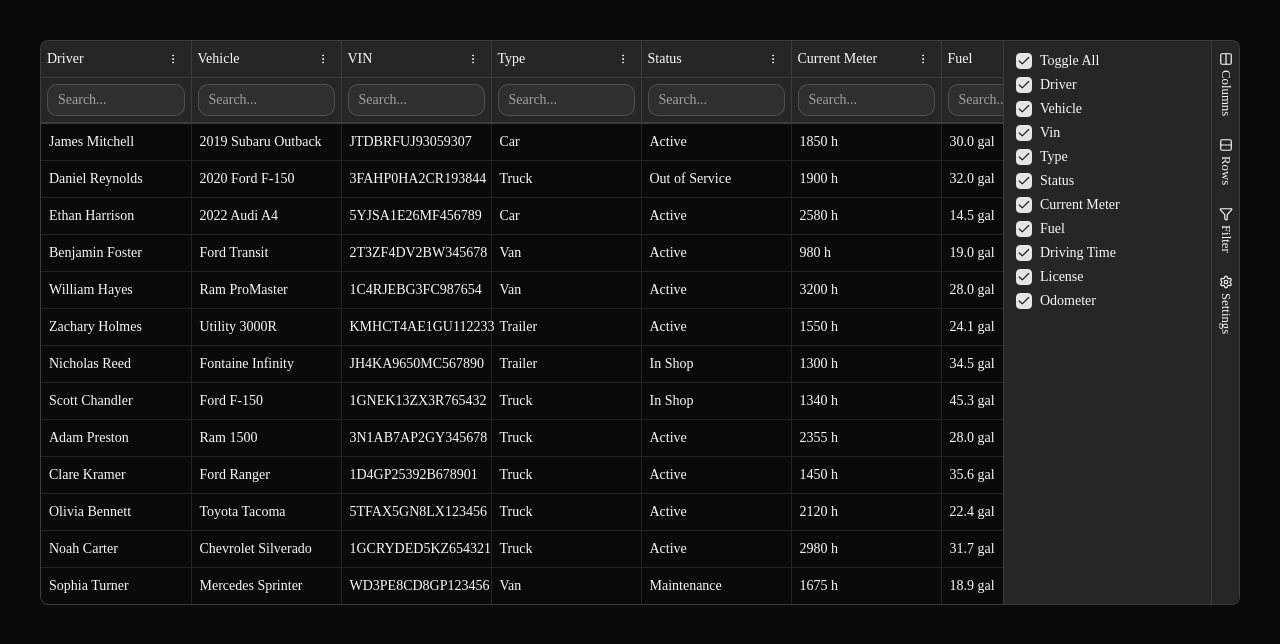
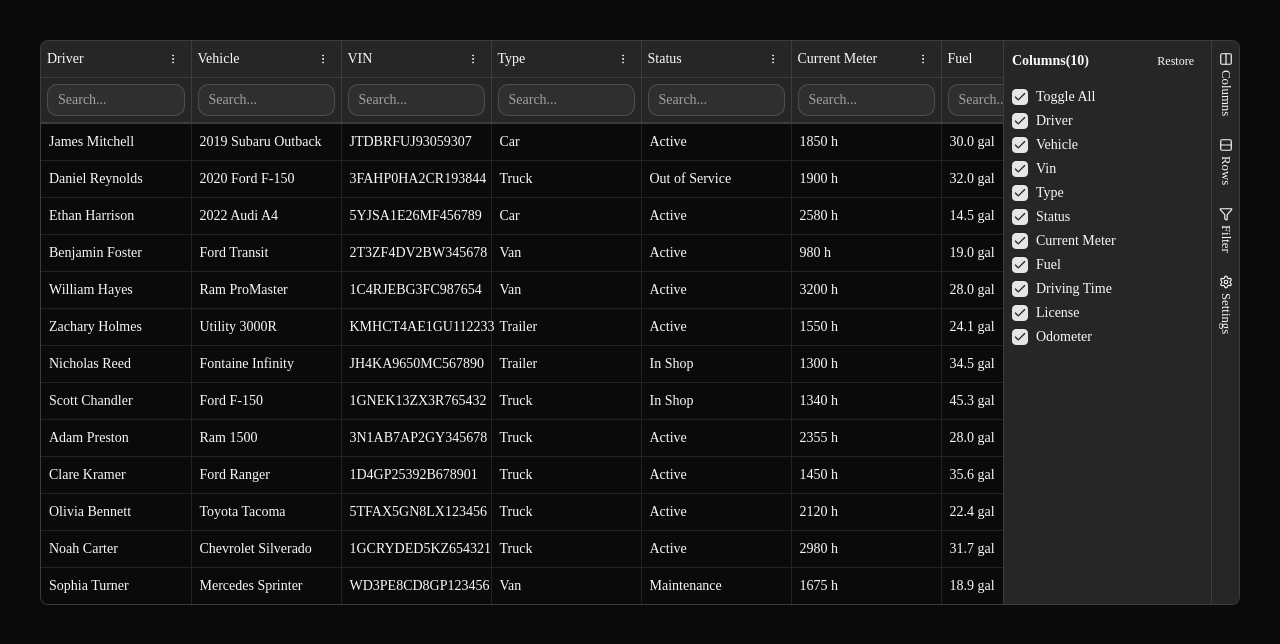
Before and after one commit to jsdev-robin/munza-x-data-grid, a React (Vite) app: page / in a window 1280 px wide. Both pictures are taken after a click on the button "Columns". Shown: the top 644 px of the page. Built offline with nearby package versions, Linux system fonts and the light colour scheme.

Commit message:
feat: refactor Toolbar to use ToolbarColumns component for column management

```diff
--- /dev/null
+++ b/src/package/components/toolbar/ToolbarColumns.tsx
@@ -0,0 +1,53 @@
+'use client';
+
+import { Button } from '@/components/ui/button';
+import { Checkbox } from '@/components/ui/checkbox';
+import { Label } from '@/components/ui/label';
+import { useGrid } from '@/package/contexts/GridContext';
+
+const ToolbarColumns = () => {
+  const { table } = useGrid();
+
+  return (
+    <div className="mun:space-y-4">
+      <div className="mun:flex mun:items-center mun:justify-between">
+        <h1 className="mun:text-sm mun:font-bold">
+          Columns({table.getAllLeafColumns().length})
+        </h1>
+        <Button
+          size="xs"
+          variant="ghost"
+          onClick={() => table.resetColumnVisibility()}
+        >
+          Restore
+        </Button>
+      </div>
+      <div className="mun:space-y-2">
+        <Label>
+          <Checkbox
+            checked={table.getIsAllColumnsVisible()}
+            onCheckedChange={table.getToggleAllColumnsVisibilityHandler()}
+          />
+          Toggle All
+        </Label>
+        {table.getAllLeafColumns().map((column) => (
+          <Label key={column.id}>
+            <Checkbox
+              checked={column.getIsVisible()}
+              onCheckedChange={(value) => {
+                column.toggleVisibility(Boolean(value));
+              }}
+            />
+            <span className="truncate">
+              {column.id
+                .replace(/([a-z0-9])([A-Z])/g, '$1 $2')
+                .replace(/^./, (str) => str.toUpperCase())}{' '}
+            </span>
+          </Label>
+        ))}
+      </div>
+    </div>
+  );
+};
+
+export default ToolbarColumns;
--- a/src/package/components/toolbar/index.tsx
+++ b/src/package/components/toolbar/index.tsx
@@ -1,12 +1,11 @@
 'use client';
 
 import { Button } from '@/components/ui/button';
-import { Checkbox } from '@/components/ui/checkbox';
-import { Label } from '@/components/ui/label';
 import { cn } from '@/lib/utils';
 import { useGrid } from '@/package/contexts/GridContext';
 import { Columns, Filter, Rows, Settings } from 'lucide-react';
 import { useState } from 'react';
+import ToolbarColumns from './ToolbarColumns';
 
 const Toolbar = () => {
   const [activePanel, setActivePanel] = useState<string | null>(null);
@@ -18,39 +17,11 @@ const Toolbar = () => {
   return (
     <div className="mun:bg-muted mun:overflow-hidden mun:hidden mun:sm:flex">
       {activePanel === 'columns' && (
-        <div
-          className={cn(
-            'mun:w-52 mun:border-l mun:border-border mun:transition-all',
-          )}
-        >
-          <div className="mun:p-3 mun:space-y-2">
-            <div className="mun:space-y-2">
-              <Label>
-                <Checkbox
-                  checked={table.getIsAllColumnsVisible()}
-                  onCheckedChange={table.getToggleAllColumnsVisibilityHandler()}
-                />
-                Toggle All
-              </Label>
-              {table.getAllLeafColumns().map((column) => (
-                <Label key={column.id}>
-                  <Checkbox
-                    checked={column.getIsVisible()}
-                    onCheckedChange={(value) => {
-                      column.toggleVisibility(Boolean(value));
-                    }}
-                  />
-                  <span className="truncate">
-                    {column.id
-                      .replace(/([a-z0-9])([A-Z])/g, '$1 $2')
-                      .replace(/^./, (str) => str.toUpperCase())}{' '}
-                  </span>
-                </Label>
-              ))}
-            </div>
-          </div>
+        <div className="mun:w-52 mun:border-l mun:border-border mun:transition-all mun:p-2">
+          <ToolbarColumns />
         </div>
       )}
+
       {activePanel === 'rows' && (
         <div
           className={cn(
```
